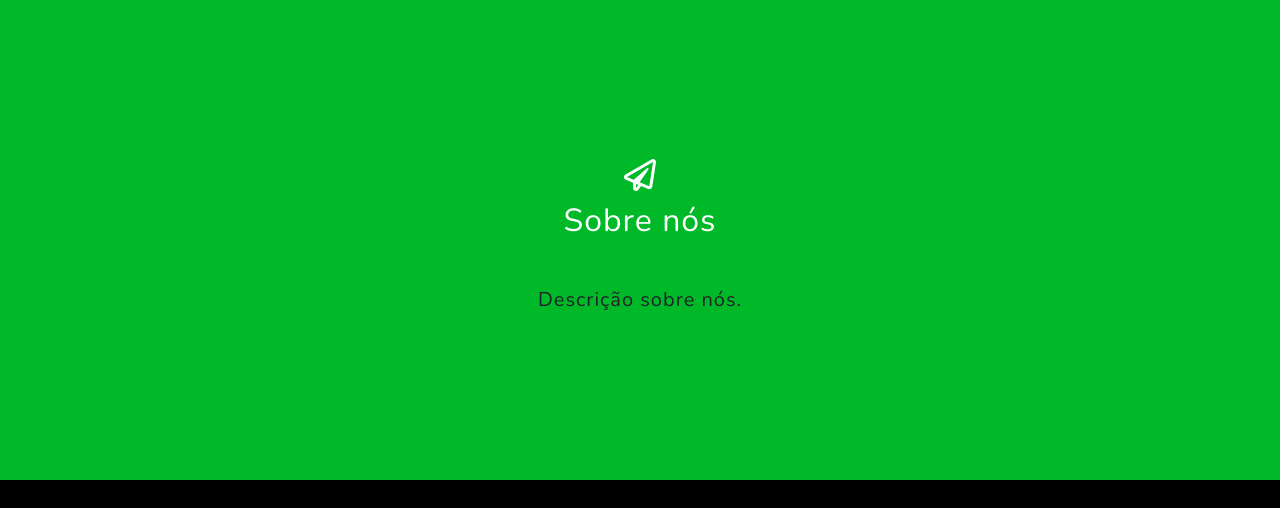
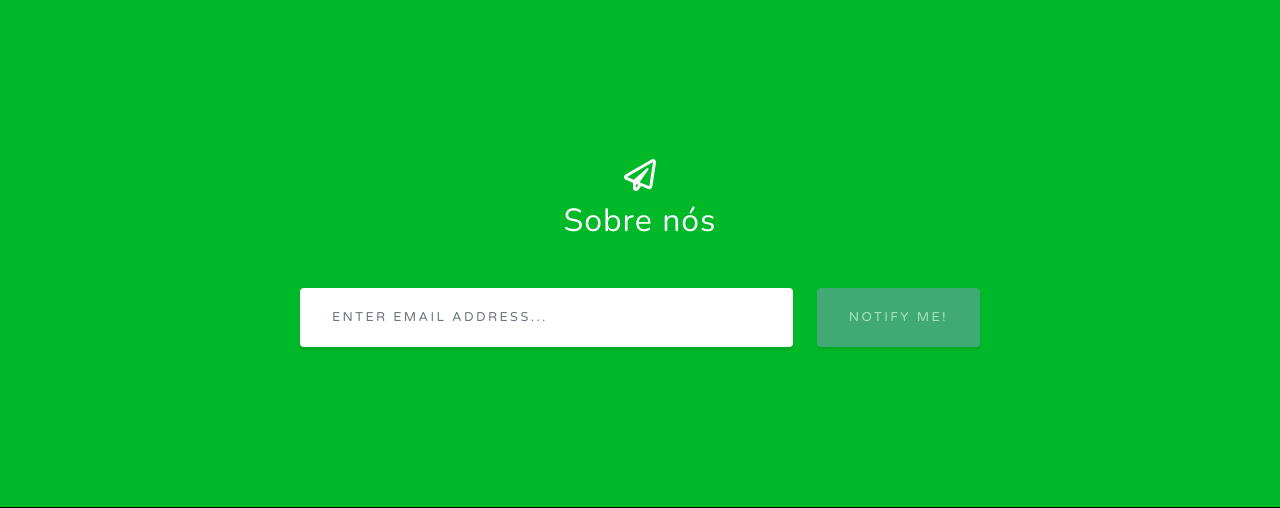
Before and after one commit to DSheridanmt/Safety-Life, a Django app: page / in a window 1280 px wide. Shown: the part 3046-3554 px from the top of the page. Run offline with Django 3.2, Linux system fonts and the light colour scheme; some libraries are stand-ins or nearby versions.

Commit message:
Revert "a"
This reverts commit dbb6751aca4a32a81d5cdb40f4575a731e53c43f, reversing
changes made to 59576f406306bd0843aabbb8597781c30100b237.

```diff
--- a/paginas/templates/index.html
+++ b/paginas/templates/index.html
@@ -124,9 +124,8 @@
                         <form class="form-signup" id="contactForm" data-sb-form-api-token="API_TOKEN">
                             <!-- Email address input-->
                             <div class="row input-group-newsletter">
-                                <h5>
-                                    Descrição sobre nós.
-                                </h5>
+                                <div class="col"><input class="form-control" id="emailAddress" type="email" placeholder="Enter email address..." aria-label="Enter email address..." data-sb-validations="required,email" /></div>
+                                <div class="col-auto"><button class="btn btn-primary disabled" id="submitButton" type="submit">Notify Me!</button></div>
                             </div>
                             <div class="invalid-feedback mt-2" data-sb-feedback="emailAddress:required">An email is required.</div>
                             <div class="invalid-feedback mt-2" data-sb-feedback="emailAddress:email">Email is not valid.</div>
```
